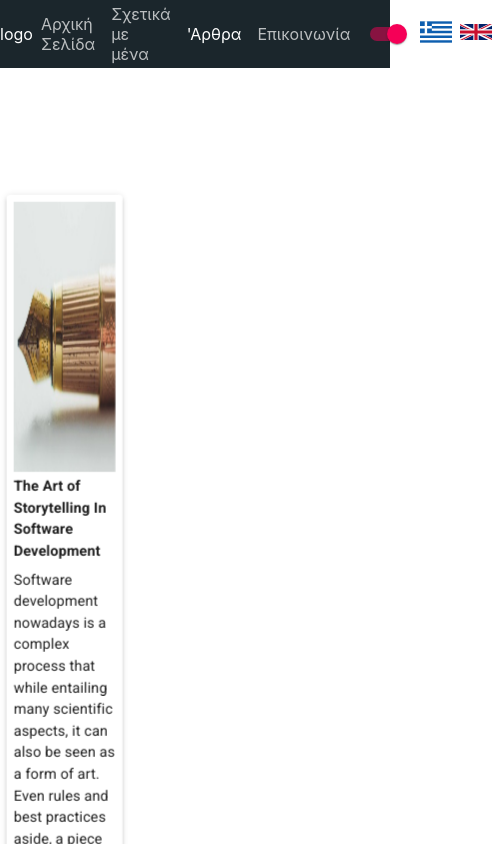
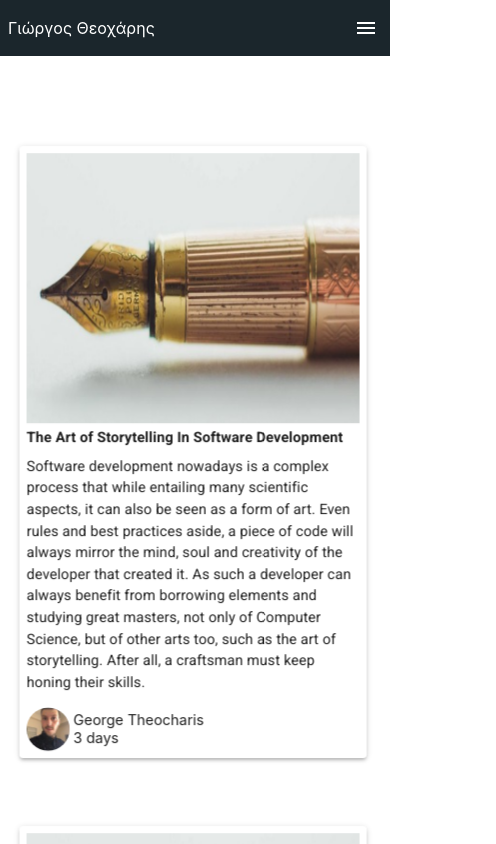
Before and after one commit to thomasbariabas1/portofolio, a React (Create React App) app: page /posts in a window 390 px wide. Shown: the top 844 px of the page, 496 px wide, since content can reach past the window. Built offline with nearby package versions, Linux system fonts and the light colour scheme.

Commit message:
[Fix] Fixed the mobile view of the posts and the top bar

```diff
--- a/package.json
+++ b/package.json
@@ -11,8 +11,10 @@
     "antd": "^4.3.5",
     "classnames": "^2.2.6",
     "date-fns": "^2.14.0",
+    "draft-js": "^0.11.6",
     "react": "^16.13.1",
     "react-dom": "^16.13.1",
+    "react-draft-wysiwyg": "^1.14.5",
     "react-measure": "^2.3.0",
     "react-quill": "^2.0.0-beta.2",
     "react-router-dom": "^5.2.0",
--- a/src/App.js
+++ b/src/App.js
@@ -15,11 +15,13 @@ import MainLayout from "./layouts/MainLayout";
 import HomeLayout from "./layouts/HomeLayout";
 import {PostTransitionProvider} from "./hooks/postTransition";
 import Post from "./views/Post/Post";
+import MobileProvider from "./hooks/mobile";
 
 function App() {
     return (
         <ThemeProvider>
             <LanguageProvider>
+                <MobileProvider>
                     <Router>
                         <PostTransitionProvider>
                             <Switch>
@@ -51,7 +53,7 @@ function App() {
                             </Switch>
                         </PostTransitionProvider>
                     </Router>
-
+                </MobileProvider>
             </LanguageProvider>
         </ThemeProvider>
     );
--- a/src/assets/posts/index.js
+++ b/src/assets/posts/index.js
@@ -1,3 +1,3 @@
 import The_Art_of_Storytelling_In_Software_Development from "./The_Art_of_Storytelling_In_Software_Development";
 
-export default [The_Art_of_Storytelling_In_Software_Development]
+export default [The_Art_of_Storytelling_In_Software_Development, The_Art_of_Storytelling_In_Software_Development, The_Art_of_Storytelling_In_Software_Development, The_Art_of_Storytelling_In_Software_Development, The_Art_of_Storytelling_In_Software_Development, The_Art_of_Storytelling_In_Software_Development]
--- a/src/components/AppBar.js
+++ b/src/components/AppBar.js
@@ -2,20 +2,30 @@ import React, {Fragment} from 'react';
 import PropTypes from 'prop-types';
 import Toolbar from "@material-ui/core/Toolbar";
 import MuiAppBar from '@material-ui/core/AppBar';
-import {Link} from "react-router-dom";
 import useScrollTrigger from '@material-ui/core/useScrollTrigger';
 import useThemeMui from "@material-ui/core/styles/useTheme";
 import Switch from "./inputs/Switch";
 import {useTheme} from "../hooks/theme";
 import {THEMES} from "../util/Enums";
 import {useTranslation} from "../hooks/translation";
-import Button from "./buttons/Button";
-import ButtonGroup from '@material-ui/core/ButtonGroup';
 import {useLocation, useHistory} from "react-router-dom";
 import Container from "@material-ui/core/Container";
 import {makeStyles} from "@material-ui/core/styles";
 import GrFlag from "../assets/svg/flags/GrFlag";
 import EnFlag from "../assets/svg/flags/EnFlag";
+import {useMobile} from "../hooks/mobile";
+import IconButton from '@material-ui/core/IconButton';
+import MenuIcon from '@material-ui/icons/Menu';
+import SwipeableDrawer from '@material-ui/core/SwipeableDrawer';
+import List from '@material-ui/core/List';
+import ListItem from '@material-ui/core/ListItem';
+import ListItemIcon from '@material-ui/core/ListItemIcon';
+import ListItemText from '@material-ui/core/ListItemText';
+import ContactEmailIcon from '@material-ui/icons/ContactMail';
+import HomeIcon from '@material-ui/icons/Home';
+import AboutIcon from '@material-ui/icons/Group';
+import PostsIcon from '@material-ui/icons/LibraryBooks';
+import {Divider} from "@material-ui/core";
 
 const useStyles = makeStyles((theme) => ({
     links: theme.appBar.links,
@@ -35,6 +45,22 @@ const useStyles = makeStyles((theme) => ({
             background: 'rgba(255, 255, 255, 0.2)',
             zIndex: 10
         }
+    },
+    mobileContainer: {
+        display: 'flex',
+        width: '100%',
+        alignItems: 'center',
+        flexDirection: 'row',
+        justifyContent: 'space-between'
+    },
+    list: {
+        width: 250,
+    },
+    activeListItem: {
+        backgroundColor: 'rgba(0,0,0,0.1)'
+    },
+    logo: {
+        marginLeft: '8px'
     }
 }))
 const ElevationScroll = (props) => {
@@ -58,7 +84,8 @@ const AppBar = props => {
     const {pathname} = useLocation()
     const classes = useStyles()
     const history = useHistory()
-
+    const isMobile = useMobile()
+    const [isDrawerOpen, setIsDrawerOpen] = React.useState(false);
     const handleChangeTheme = () => {
         if (theme === THEMES.DARK) {
             changeTheme(THEMES.LIGHT)
@@ -67,18 +94,81 @@ const AppBar = props => {
         }
     }
 
+    const toggleDrawer = (open) => (event) => {
+        if (event && event.type === 'keydown' && (event.key === 'Tab' || event.key === 'Shift')) {
+            return;
+        }
+
+        setIsDrawerOpen(open);
+    };
+
+    const list = () => {
+        const list = [
+            {
+                text: 'home',
+                icon: <HomeIcon/>,
+                onClick: () => history.push('/home')
+            },
+            {
+                text: 'about',
+                icon: <AboutIcon/>,
+                onClick: () => history.push('/about')
+            },
+            {
+                text: 'posts',
+                icon: <PostsIcon/>,
+                onClick: () => history.push('/posts')
+            },
+            {
+                text: 'contact',
+                icon: <ContactEmailIcon/>,
+                onClick: () => history.push('/contact')
+            },
+        ]
+        return (
+            <div
+                className={classes.list}
+                role="presentation"
+                onClick={toggleDrawer(false)}
+                onKeyDown={toggleDrawer(false)}
+            >
+                <List>
+                    {list.map((itemList, index) => (
+                        <ListItem button key={itemList.text} className={pathname === `/${itemList.text}` && classes.activeListItem} onClick={itemList.onClick}>
+                            <ListItemIcon>{itemList.icon}</ListItemIcon>
+                            <ListItemText primary={t(itemList.text)}/>
+                        </ListItem>
+                    ))}
+                </List>
+                <Divider/>
+                <div className={classes.itemContainer}>
+                <div onClick={() => {
+                    changeLanguage('gr')
+                }}>
+                    <GrFlag className={classes.flag}/>
+                </div>
+                <div onClick={() => {
+                    changeLanguage('en')
+                }}>
+                    <EnFlag className={classes.flag}/>
+                </div>
+                </div>
+            </div>
+        )
+    }
     return (
         <Fragment>
             <ElevationScroll {...props}>
                 <MuiAppBar position={'sticky'}>
                     <Toolbar>
-                        <Container style={{
+                        {
+                            !isMobile ? <Container style={{
                                     display: 'flex',
                                     flexDirection: 'row',
                                     justifyContent: 'space-between',
                                     alignItems: 'center'
                                 }}>
-                            <div>logo</div>
+                                    <div className={classes.logo}>{t('george') + " " + t('theoxaris')}</div>
                                     <div className={classes.itemContainer}>
                                  <span onClick={() => history.push('/')}
                                        className={classes.links + ` ${pathname === '/' && classes.activeLink}`}>
@@ -97,9 +187,9 @@ const AppBar = props => {
                                       {t('contact')}
                                 </span>
 
-                                <Switch checked={theme === THEMES.DARK}
-                                        name={'Theme'}
-                                        onChange={handleChangeTheme}/>
+                                        {/*<Switch checked={theme === THEMES.DARK}*/}
+                                        {/*        name={'Theme'}*/}
+                                        {/*        onChange={handleChangeTheme}/>*/}
                                         <div className={classes.itemContainer}>
                                             <div onClick={() => {
                                                 changeLanguage('gr')
@@ -113,7 +203,30 @@ const AppBar = props => {
                                             </div>
                                         </div>
                                     </div>
-                        </Container>
+                                </Container> :
+                                <div className={classes.mobileContainer}>
+                                    <div className={classes.logo}>{t('george') + " " + t('theoxaris')}</div>
+                                    <div className={classes.itemContainer}>
+                                        <Fragment>
+                                                <IconButton
+                                                edge="start"
+                                                color="inherit"
+                                                aria-label="open drawer"
+                                                onClick={toggleDrawer( true)}
+                                            >
+                                                <MenuIcon/>
+                                            </IconButton>
+                                            <SwipeableDrawer
+                                                anchor={'right'}
+                                                open={isDrawerOpen}
+                                                onClose={toggleDrawer(false)}
+                                                onOpen={toggleDrawer(true)}
+                                            >
+                                                {list()}
+                                            </SwipeableDrawer>
+                                        </Fragment>
+                                    </div>
+                                </div>}
                     </Toolbar>
                 </MuiAppBar>
             </ElevationScroll>
--- /dev/null
+++ b/src/hooks/mobile.js
@@ -0,0 +1,35 @@
+import React, {useState, createContext, useContext, useEffect} from 'react';
+import PropTypes from 'prop-types';
+
+const MobileContext = createContext(false)
+
+const Mobile = ({children}) => {
+    const [isMobile, setIsMobile] = useState(window.innerWidth <=480)
+
+    useEffect(()=>{
+        window.addEventListener('resize',handleResize)
+    }, [])
+
+    const handleResize = () => {
+        setIsMobile(window.innerWidth <=480)
+    }
+    return (
+        <MobileContext.Provider value={isMobile}>
+            {children}
+        </MobileContext.Provider>
+    );
+};
+
+export const useMobile = () => {
+    return useContext(MobileContext)
+}
+
+export const MobileConsumer = ({children}) => {
+    return <MobileContext.Consumer>{children}</MobileContext.Consumer>
+}
+
+Mobile.propTypes = {
+
+};
+
+export default Mobile;
--- a/src/layouts/MainLayout.js
+++ b/src/layouts/MainLayout.js
@@ -2,9 +2,10 @@ import React from 'react';
 import AppBar from "../components/AppBar";
 import Container from "@material-ui/core/Container";
 import Box from "@material-ui/core/Box";
+import {useMobile} from "../hooks/mobile";
 
 const MainLayout = ({children, ...props}) => {
-
+    const isMobile = useMobile()
     return (
         <div>
             <AppBar {...props}/>
--- a/src/views/Home/components/PostList.js
+++ b/src/views/Home/components/PostList.js
@@ -4,6 +4,7 @@ import { makeStyles } from '@material-ui/core/styles';
 
 import posts from '../../../assets/posts'
 import PostCard from "./PostCard";
+import {useMobile} from "../../../hooks/mobile";
 
 const useStyles = makeStyles((theme) => ({
     root: {
@@ -17,7 +18,7 @@ const useStyles = makeStyles((theme) => ({
         transition: 'background-color 500ms ease-in-out',
         cursor: 'pointer',
         '&:hover': {
-            backgroundColor: 'rgba(0,0,0,0.1)'
+            backgroundColor: '#e5e5e5'
         }
     },
     coverImage: {
@@ -41,11 +42,12 @@ const useStyles = makeStyles((theme) => ({
 
 const PostList = props => {
     const classes = useStyles();
+    const isMobile = useMobile()
 
     return (
         <div className={classes.root}>
                 {posts.map((post, index) => (
-                       <PostCard classes={classes} post={post} cols={index === 0 ? 3:  1}/>
+                       <PostCard classes={classes} post={post} cols={isMobile ? 3 :index === 0 ? 3:  1}/>
                 ))}
         </div>
     );
--- a/src/views/Post/Post.js
+++ b/src/views/Post/Post.js
@@ -69,6 +69,7 @@ const Post = props => {
     if (!visiblePost) {
         return null
     }
+
     return <Container>
         <BackButton backLocation={'/posts'} text={t('backToPosts')}/>
         <Paper elevation={3}>
--- a/src/views/Posts/Posts.js
+++ b/src/views/Posts/Posts.js
@@ -9,6 +9,7 @@ import Container from "@material-ui/core/Container";
 import posts from "../../assets/posts";
 import PostCard from "../Home/components/PostCard";
 import {makeStyles} from "@material-ui/core/styles";
+import {useMobile} from "../../hooks/mobile";
 
 const useStyles = makeStyles((theme) => ({
     root: {
@@ -46,12 +47,13 @@ const useStyles = makeStyles((theme) => ({
 
 const Posts = props => {
     const classes = useStyles();
+    const isMobile = useMobile()
 
     return <Container>
             <div className={classes.root}>
 
             {posts.map((post, index) => (
-                <PostCard classes={classes} post={post} cols={1}/>
+                <PostCard classes={classes} post={post} cols={isMobile? 3 : 1}/>
             ))}
             </div>
     </Container>
```
Also changed, not shown: 1 other file (tests, documents, lock files or other folders). Lines whose indentation alone changed are shown as unchanged.
